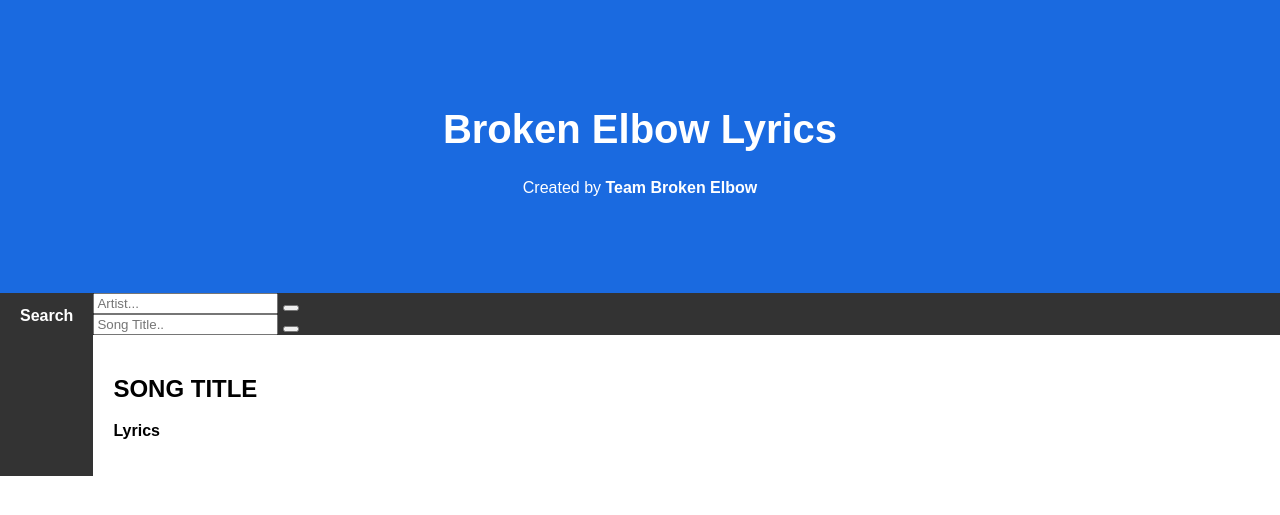
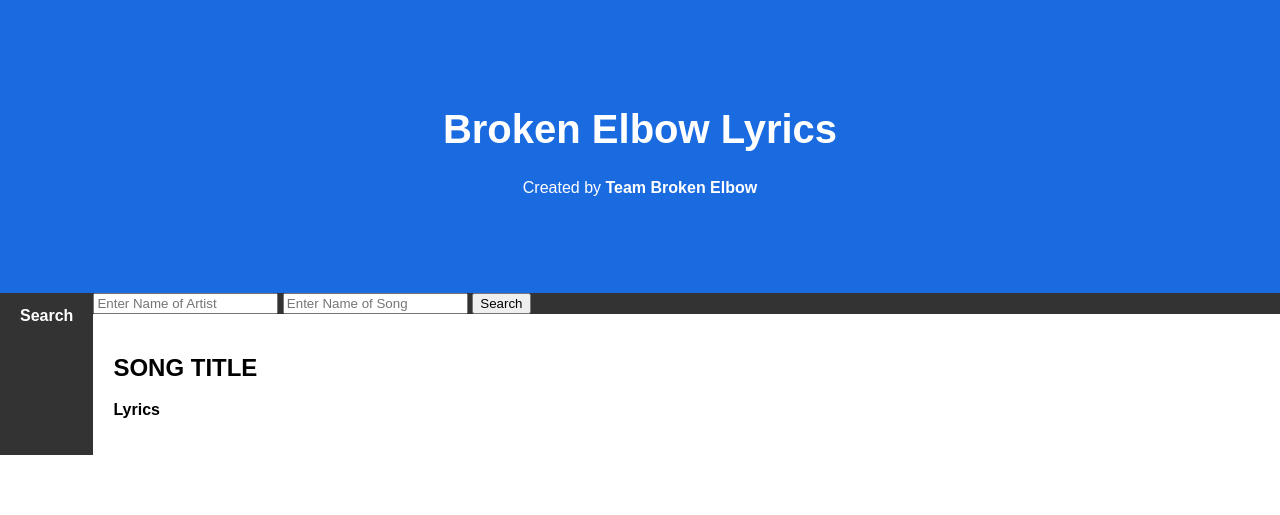
Before and after one commit to t2minht/BrokenElbow, a Flask app: page /results in a window 1280 px wide. Shown: the top 515 px of the page. Run offline with Flask 2, Linux system fonts and the light colour scheme.

Commit message:
bruh moment

```diff
--- a/templates/base.html
+++ b/templates/base.html
@@ -63,7 +63,7 @@ body {
 
 /* Style the input container */
 .navbar .search-container {
-  float: right;
+  float: left;
 }
 
 .navbar input[type=text] {
--- a/templates/results.html
+++ b/templates/results.html
@@ -155,15 +155,11 @@ body {
 <div class="navbar">
   <a href="/#">Search</a>
   <div class="search-container">
-    <form action="/action_page.php">
-      <input type="text" placeholder="Artist..." name="search">
-      <button type="submit"><i class="fa fa-search"></i></button>
+    <form method = "POST", action="/">
+      <input type="text" placeholder="Enter Name of Artist" id="artistName" name = "artistName">
+      <input type="text" placeholder="Enter Name of Song" id="songName" name = "songName">
+      <button type="submit">Search</button>
     </form>
-    <div class="search-container">
-      <form action="/action_page.php">
-        <input type="text" placeholder="Song Title.." name="search">
-        <button type="submit"><i class="fa fa-search"></i></button>
-      </form>
 </div>
 
 <div class="row">
```
